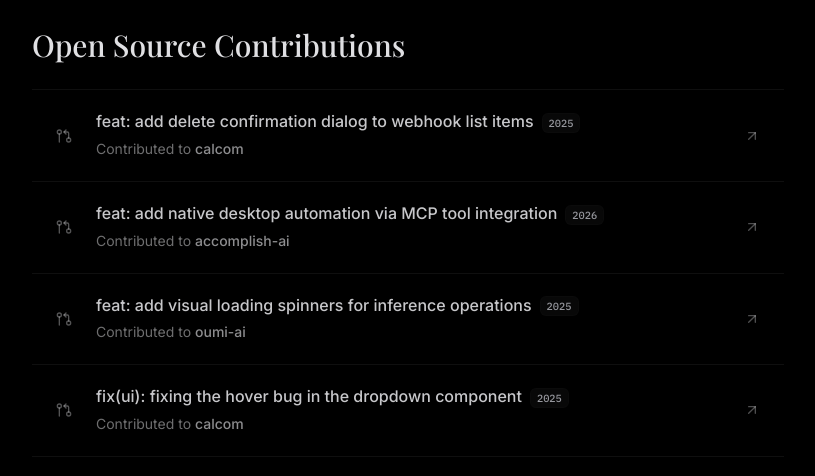
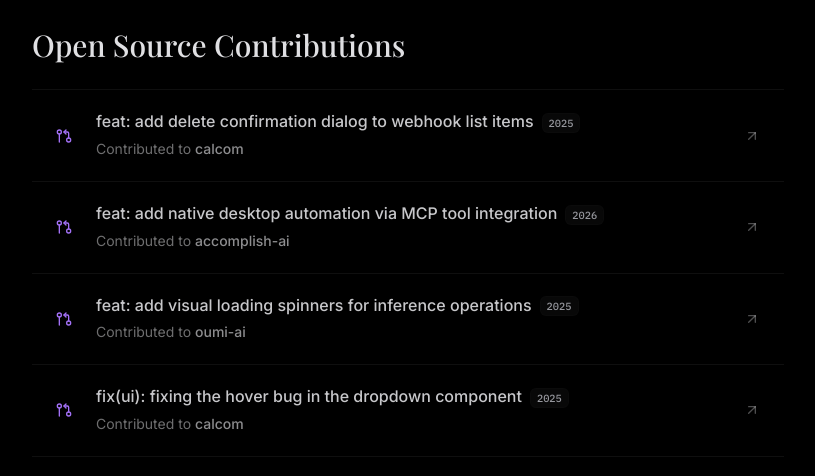
Before and after one commit to RajdeepKushwaha5/sleeky, a Next.js app: page / in a window 1280 px wide. Shown: the part 4680-5156 px from the top of the page, without its empty margins (232-1047 px from the left). Built offline with nearby package versions, Linux system fonts and the light colour scheme; no server answers; what @bprogress/next would draw is missing.

Commit message:
feat(oss): color pull request icon with GitHub merged purple

```diff
--- a/src/features/profile/components/oss-contributions/oss-contribution-item.tsx
+++ b/src/features/profile/components/oss-contributions/oss-contribution-item.tsx
@@ -13,7 +13,7 @@ export function OSSContributionItem({
   return (
     <div className="group/oss flex items-center transition-colors hover:bg-foreground/[0.025]">
       <div
-        className="mx-4 flex size-8 shrink-0 items-center justify-center text-foreground/34 transition-colors group-hover/oss:text-foreground/60"
+        className="mx-4 flex size-8 shrink-0 items-center justify-center text-[#8250df] transition-colors dark:text-[#a371f7]"
         aria-hidden
       >
         <GitPullRequestArrowIcon className="size-4" />
```
